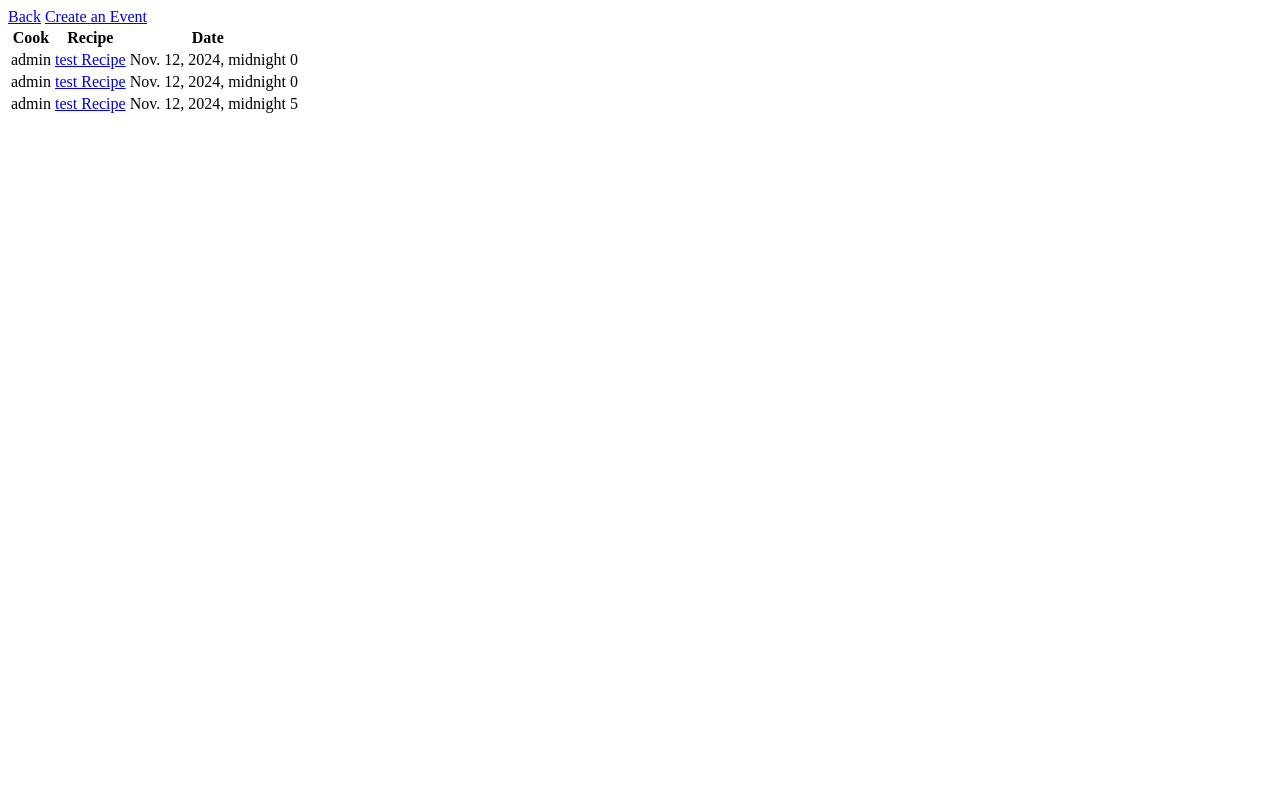
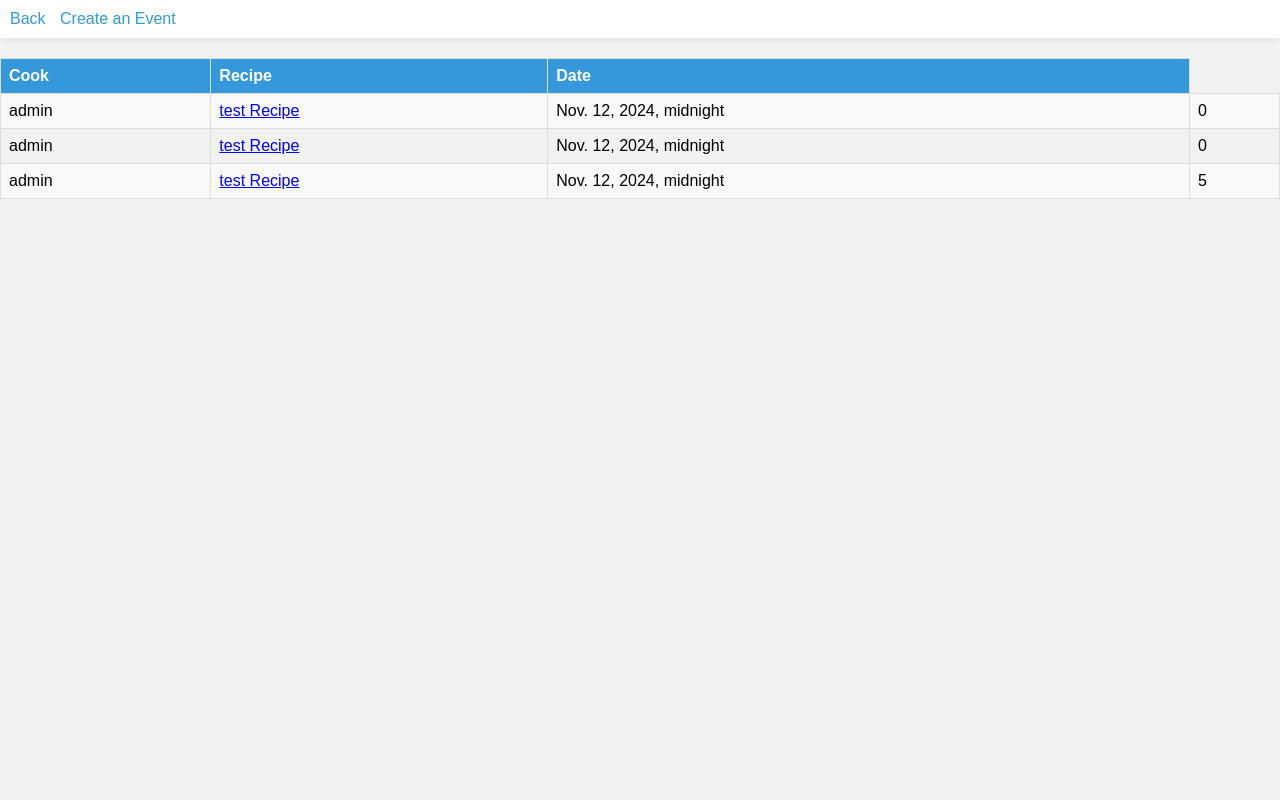
Before and after one commit to DanielHart-02/ECM2434-Group-4348-, a Django app: page /foodle/group-cooks/ in a window 1280 px wide. Run offline with Django 5.2, Linux system fonts and the light colour scheme; a user stored in the database is signed in; data comes from the database, SQL or seed files in the repository.

Commit message:
Update events.html

```diff
--- a/ecm2434_coursework/foodle/templates/foodle/events.html
+++ b/ecm2434_coursework/foodle/templates/foodle/events.html
@@ -1,3 +1,64 @@
+<!DOCTYPE html>
+<html lang="en">
+
+<head>
+    <meta charset="UTF-8">
+    <meta name="viewport" content="width=device-width, initial-scale=1.0">
+    <title>Cooking Events</title>
+
+    <style>
+        body {
+            font-family: Arial, sans-serif;
+            background-color: #f2f2f2;
+            margin: 0;
+            padding: 0;
+            box-sizing: border-box;
+        }
+
+        nav {
+            background-color: #fff;
+            padding: 10px;
+            box-shadow: 0 0 10px rgba(0, 0, 0, 0.1);
+        }
+
+        nav a {
+            text-decoration: none;
+            color: #3498db;
+            margin-right: 10px;
+        }
+
+        nav a:hover {
+            color: #2980b9;
+        }
+
+        table {
+            width: 100%;
+            border-collapse: collapse;
+            margin: 20px 0;
+        }
+
+        th, td {
+            border: 1px solid #ddd;
+            padding: 8px;
+            text-align: left;
+        }
+
+        th {
+            background-color: #3498db;
+            color: #fff;
+        }
+
+        tr:nth-child(even) {
+            background-color: #f9f9f9;
+        }
+
+        p {
+            margin: 20px 0;
+        }
+    </style>
+</head>
+
+<body>
     <nav>
         <div>
             <div>
@@ -26,3 +87,6 @@
     {% else %}
     <p>Your group currently has no cooking events</p>
     {% endif %}
+</body>
+
+</html>
```
Lines whose indentation alone changed are shown as unchanged.
